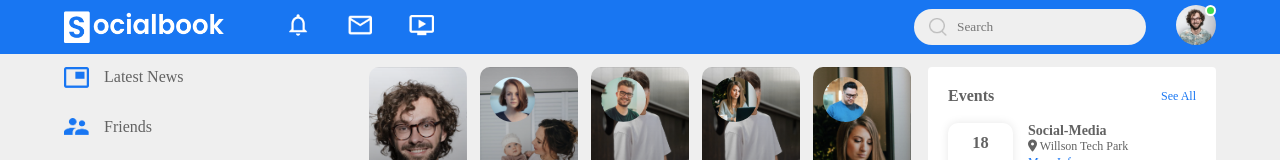
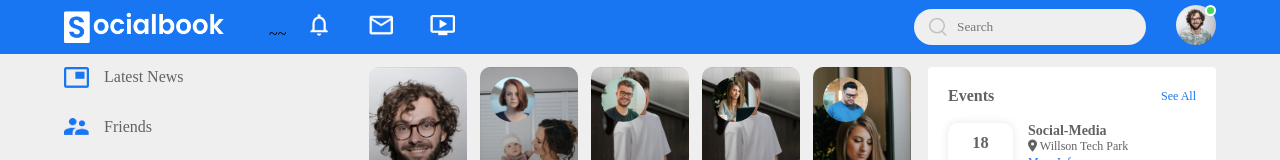
Before and after one commit to Learnwave/facebook-clone-, a plain HTML site: page index.html in a window 1280 px wide. Shown: the top 160 px of the page. Drawn offline with Linux system fonts and the light colour scheme; files whose address does not match are found by name.

Commit message:
new Files added

```diff
--- a/index.html
+++ b/index.html
@@ -13,7 +13,7 @@
     <nav>
         <div class="nav-left">
             <img class="logo" src="./images/logo.png" alt="">
-            <ul>
+            <ul>~~
                 <li><img src="./images/notification.png" alt=""></li>
                 <li><img src="./images/inbox.png" alt=""></li>
                 <li><img src="./images/video.png" alt=""></li>
```
